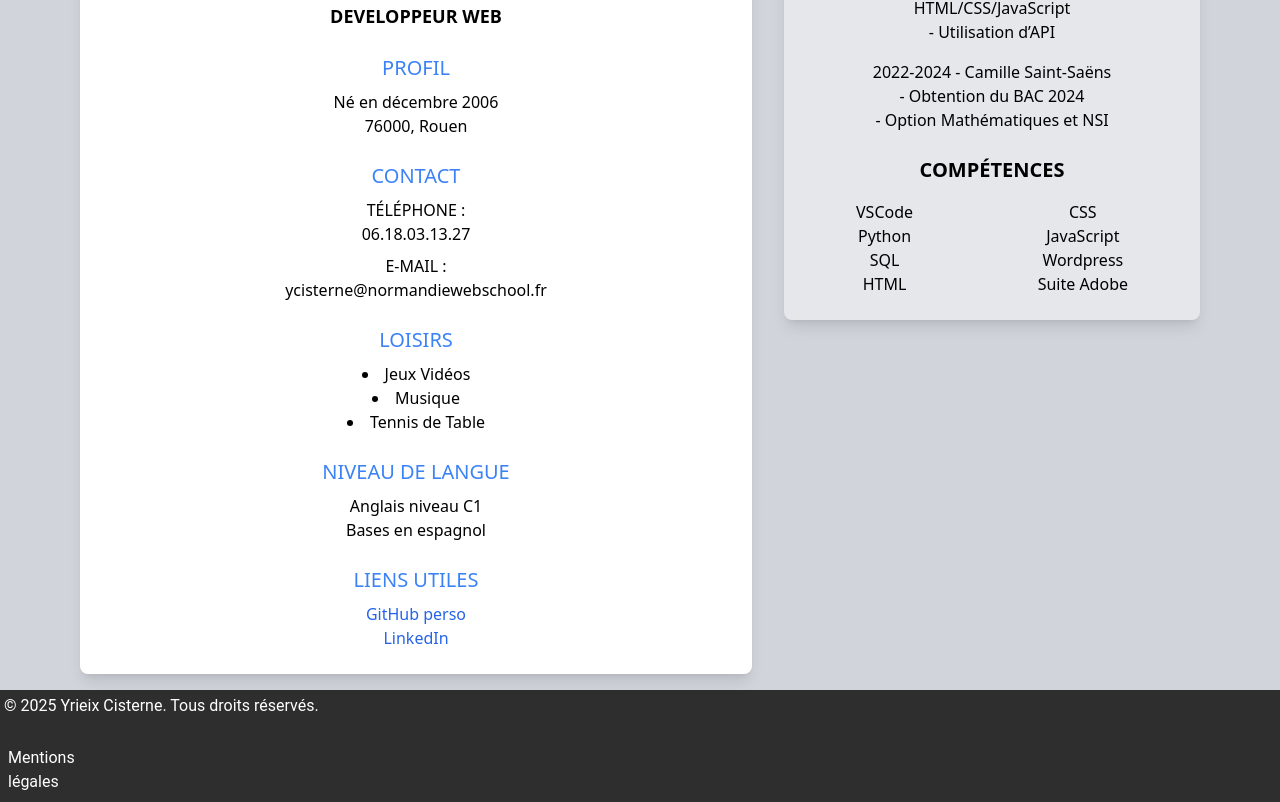
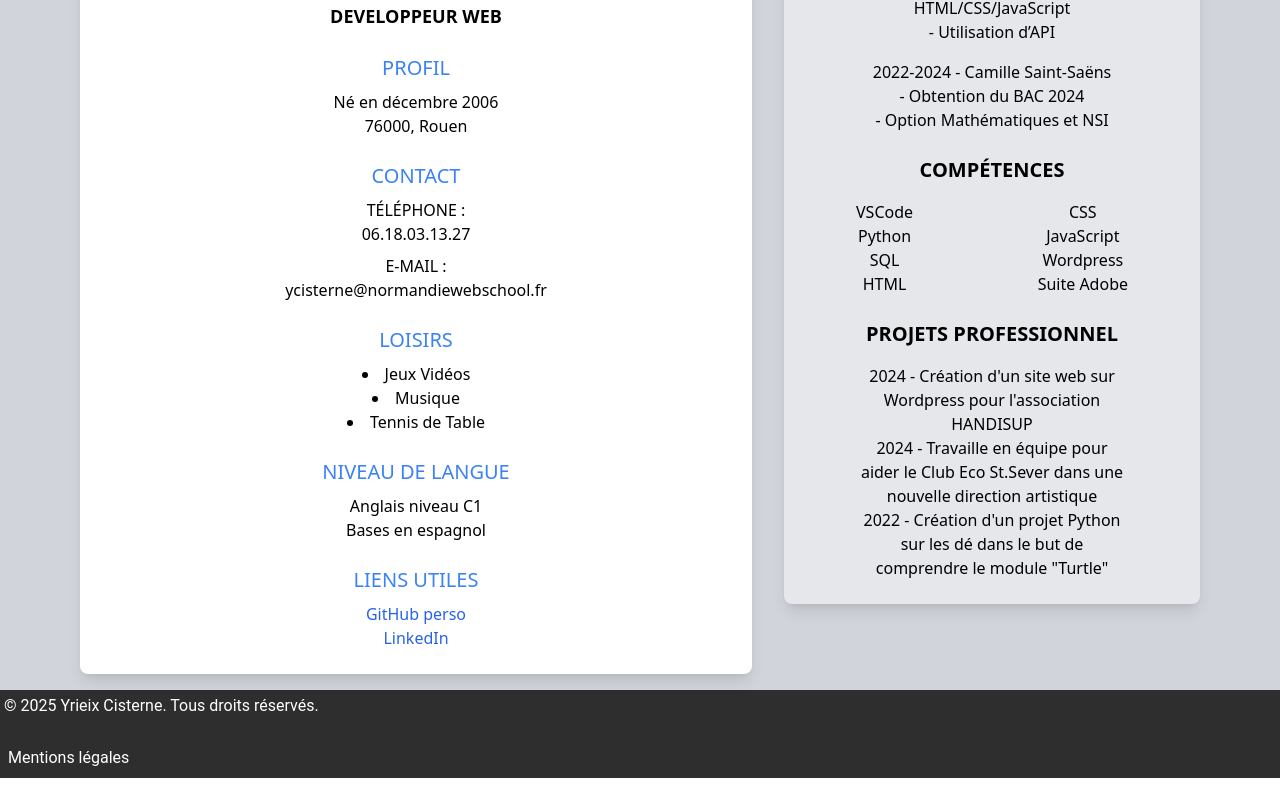
Before and after one commit to yrieix-cisterne-nws/creerunnextjs, a React (Create React App) app: page /cv in a window 1280 px wide. Shown: the part 924-1726 px from the top of the page. After the commit the page ends 1702 px from the top, so only its background shows below. Built offline with nearby package versions, Linux system fonts and the light colour scheme.

Commit message:
Seven commit

```diff
--- a/public/index.html
+++ b/public/index.html
@@ -2,14 +2,14 @@
 <html lang="en">
   <head>
     <meta charset="utf-8" />
-    <link rel="icon" href="%PUBLIC_URL%/favicon.ico" />
+    <link rel="icon" type="image/jpg" href="%PUBLIC_URL%/logoycwb.jpg" />
     <meta name="viewport" content="width=device-width, initial-scale=1" />
     <meta name="theme-color" content="#000000" />
     <meta
       name="description"
-      content="Web site created using create-react-app"
+      content="Je m'appelle Yrieix, étudiant à la NWS dans le but de devenir développeur web."
     />
-    <link rel="apple-touch-icon" href="%PUBLIC_URL%/logo192.png" />
+    <link rel="apple-touch-icon" href="%PUBLIC_URL%" />
     <!--
       manifest.json provides metadata used when your web app is installed on a
       user's mobile device or desktop. See https://developers.google.com/web/fundamentals/web-app-manifest/
@@ -24,7 +24,7 @@
       work correctly both with client-side routing and a non-root public URL.
       Learn how to configure a non-root public URL by running `npm run build`.
     -->
-    <title>React App</title>
+    <title>Yrieix Cisterne | Portfolio Développement web</title>
   </head>
   <body>
     <noscript>You need to enable JavaScript to run this app.</noscript>
--- a/src/component/Footer.jsx
+++ b/src/component/Footer.jsx
@@ -8,7 +8,7 @@ export const Footer = () => {
         <br />
           <Link
             to="/mentions"
-            className="block p-1 w-[8em]"
+            className="block p-1 w-[8.1em]"
           >
             Mentions légales
           </Link>
--- a/src/pages/CV.jsx
+++ b/src/pages/CV.jsx
@@ -85,6 +85,18 @@ const CV = () => {
             </p>
           </div>
         </div>
+
+        <div className="text-center mt-6">
+          <p className="text-xl font-bold">PROJETS PROFESSIONNEL</p>
+          <div className="flex justify-between px-12 mt-4">
+            <p>2024 - Création d'un site web sur Wordpress pour l'association HANDISUP
+            <br/>
+               2024 - Travaille en équipe pour aider le Club Eco St.Sever dans une nouvelle direction artistique
+            <br/>
+               2022 - Création d'un projet Python sur les dé dans le but de comprendre le module "Turtle"
+            </p>
+          </div>
+        </div>
       </section>
 
     </div>
--- a/src/pages/Home.jsx
+++ b/src/pages/Home.jsx
@@ -2,14 +2,14 @@ import { Link } from "react-router-dom";
 
 const Home = () => {
     return (
-      <main>
+      <main className="bg-gray-300">
         <div id="image_pc" className='bg-[url("./assets/images/ecrandepc.png")] w-full h-[220px] bg-no-repeat bg-cover'>
         </div>
 
         <section>
           <div>
           <main className="text-center p-6">
-          <h1 className="bg-gray-700 text-white text-2xl font-bold py-4 rounded-lg">A propos de moi</h1>
+          <h1 className="w-full bg-gray-700 text-white py-4 text-center font-bold text-2xl rounded-lg my-6">A propos de moi</h1>
         </main>
             <img src="photodemoi.png" alt="Yrieix Cisterne" className="h-[100px] block m-auto sm:h-[250px] lg:h-[250px]" />
 
--- a/src/pages/Projet.jsx
+++ b/src/pages/Projet.jsx
@@ -47,7 +47,7 @@ const Projet = () => {
         <div className="md:grid md:grid-cols-2">
         <p>
           Dans ce projet, j'ai reproduit une maquette provenant de
-          <a href="https://www.figma.com/fr-fr/" className="text-blue-500 underline" target="_blank" rel="noopener noreferrer"> Figma</a>
+          <a href="https://www.figma.com/fr-fr/" className="text-blue-500 underline" target="_blank" rel="noopener noreferrer"> Figma </a>
           en HTML et CSS. J'ai appris l'importance des "div" pour structure une page web.
         </p>
         <img src="/projet/maquettefigma.png" alt="Maquette Figma" className="w-full mt-4 rounded-lg sm:h-[500px] md:h-[250px] object-cover" />
```
Also changed, not shown: public/logoycwb.jpg (added).
